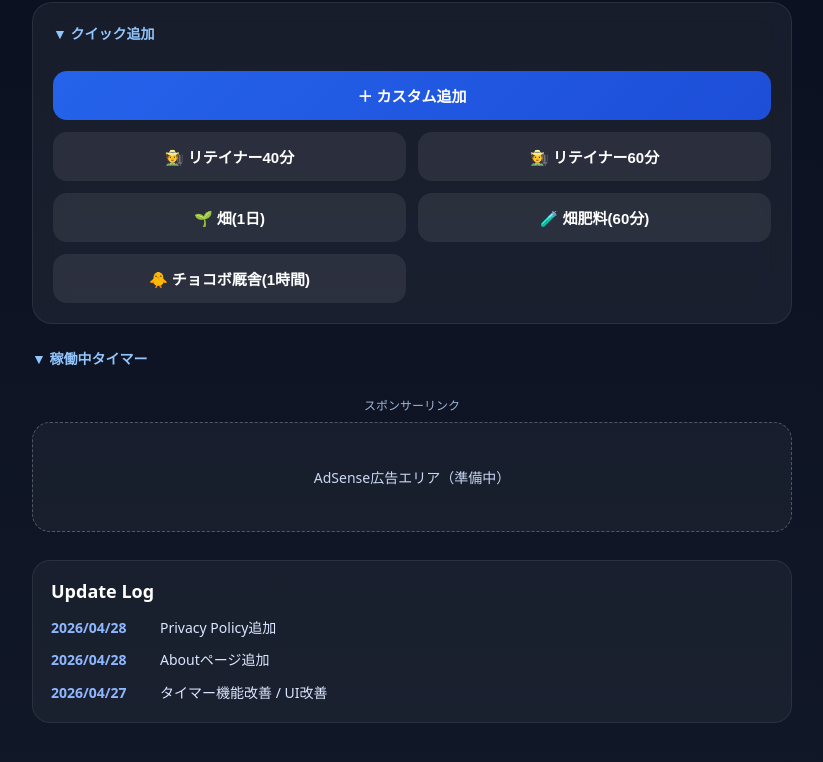
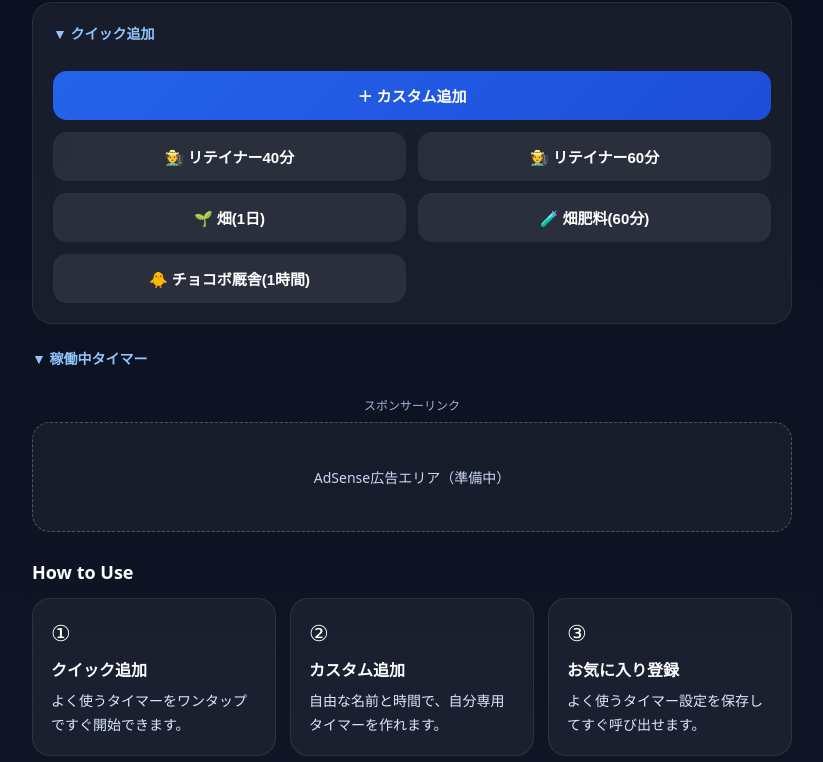
Before and after one commit to GowerDiac/FF14-Life-Helper, a website built with Vite: page index.html in a window 1280 px wide. Shown: the part 108-870 px from the top of the page, without its empty margins (228-1051 px from the left). Built offline with nearby package versions, Linux system fonts and the light colour scheme.

```diff
--- a/src/main.js
+++ b/src/main.js
@@ -321,6 +321,36 @@
         </div>
       </div>
 
+      <section class="howto-section">
+        <h3 class="section-title">How to Use</h3>
+
+        <div class="howto-grid">
+          <div class="howto-card">
+            <div class="howto-number">①</div>
+            <h4>クイック追加</h4>
+            <p>よく使うタイマーをワンタップですぐ開始できます。</p>
+          </div>
+
+          <div class="howto-card">
+            <div class="howto-number">②</div>
+            <h4>カスタム追加</h4>
+            <p>自由な名前と時間で、自分専用タイマーを作れます。</p>
+          </div>
+
+          <div class="howto-card">
+            <div class="howto-number">③</div>
+            <h4>お気に入り登録</h4>
+            <p>よく使うタイマー設定を保存してすぐ呼び出せます。</p>
+          </div>
+
+          <div class="howto-card">
+            <div class="howto-number">④</div>
+            <h4>残り時間通知</h4>
+            <p>終了時に光って知らせるので見逃しにくいです。</p>
+          </div>
+        </div>
+      </section>
+
       <section class="update-log">
         <h3 class="section-title">Update Log</h3>
 
--- a/src/style.css
+++ b/src/style.css
@@ -364,3 +364,38 @@
 .log-text {
   color: #dbe7ff;
 }
+
+.howto-section {
+  margin-top: 28px;
+}
+
+.howto-grid {
+  display: grid;
+  grid-template-columns: repeat(auto-fit, minmax(220px, 1fr));
+  gap: 14px;
+}
+
+.howto-card {
+  padding: 18px;
+  border-radius: 18px;
+  background: rgba(255,255,255,.05);
+  border: 1px solid rgba(255,255,255,.08);
+}
+
+.howto-number {
+  font-size: 22px;
+  margin-bottom: 10px;
+}
+
+.howto-card h4 {
+  margin: 0 0 8px;
+  color: #fff;
+  font-size: 16px;
+}
+
+.howto-card p {
+  margin: 0;
+  color: #dbe7ff;
+  line-height: 1.7;
+  font-size: 14px;
+}
```
